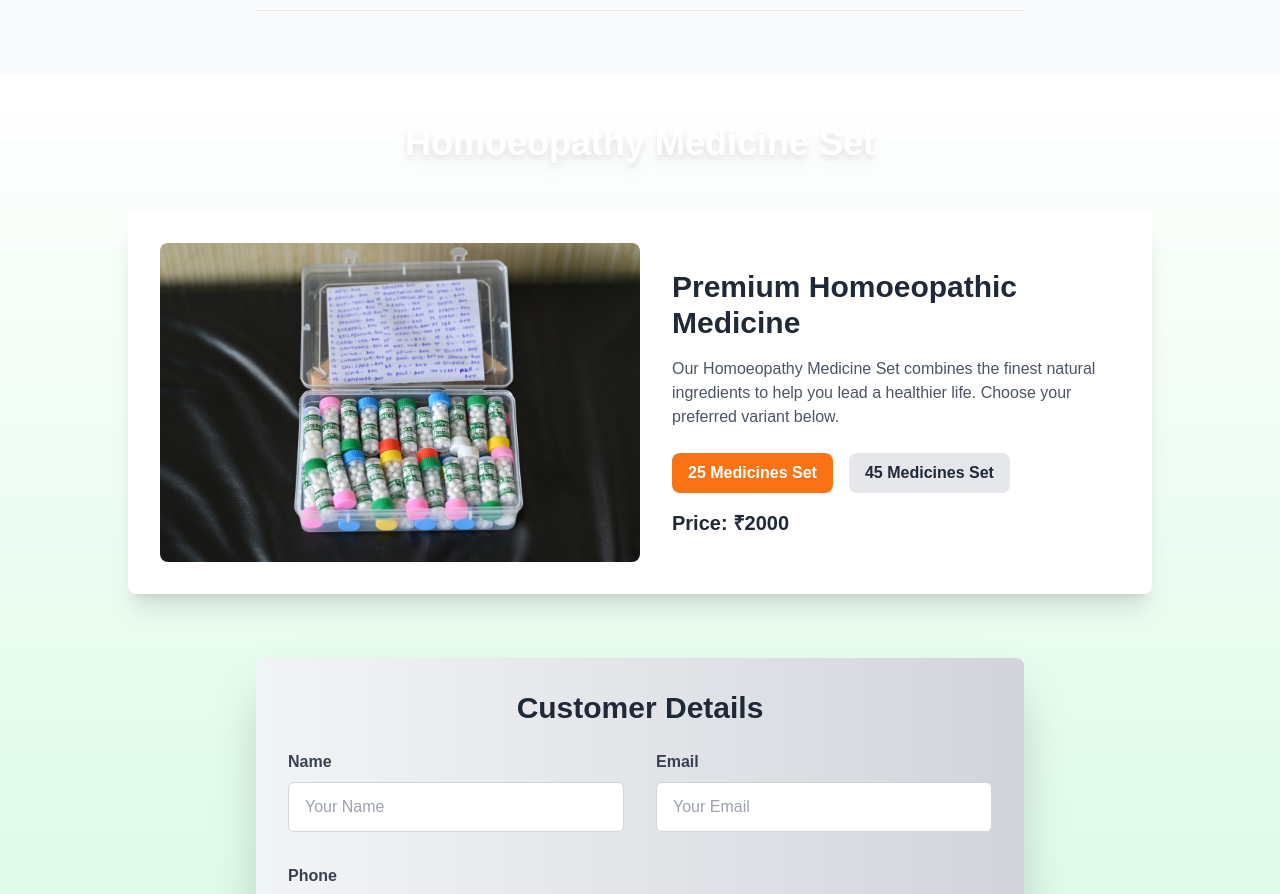
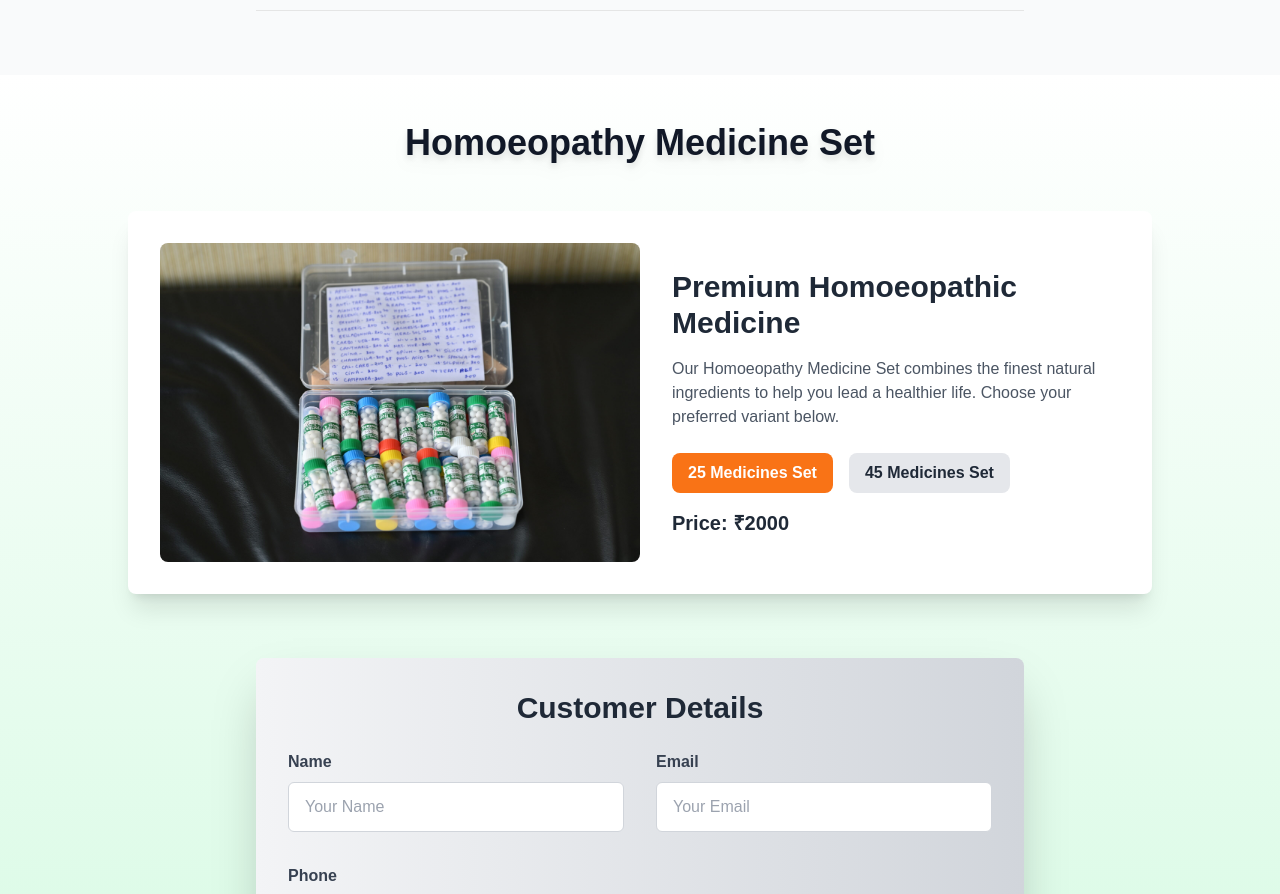
Before and after one commit to rahul2271/services, a Next.js app: page / in a window 1280 px wide. Shown: the part 1843-2737 px from the top of the page. Built offline with nearby package versions, Linux system fonts and the light colour scheme.

Commit message:
Update kit.js

```diff
--- a/components/kit.js
+++ b/components/kit.js
@@ -88,7 +88,7 @@ const ProductPage = () => {
         initial={{ opacity: 0, y: -50 }}
         animate={{ opacity: 1, y: 0 }}
         transition={{ duration: 0.8 }}
-        className="text-4xl font-semibold text-center text-white mb-12 drop-shadow-lg"
+        className="text-4xl font-semibold text-center text-gray-900 mb-12 drop-shadow-lg"
       >
         Homoeopathy Medicine Set
       </motion.h1>
```
